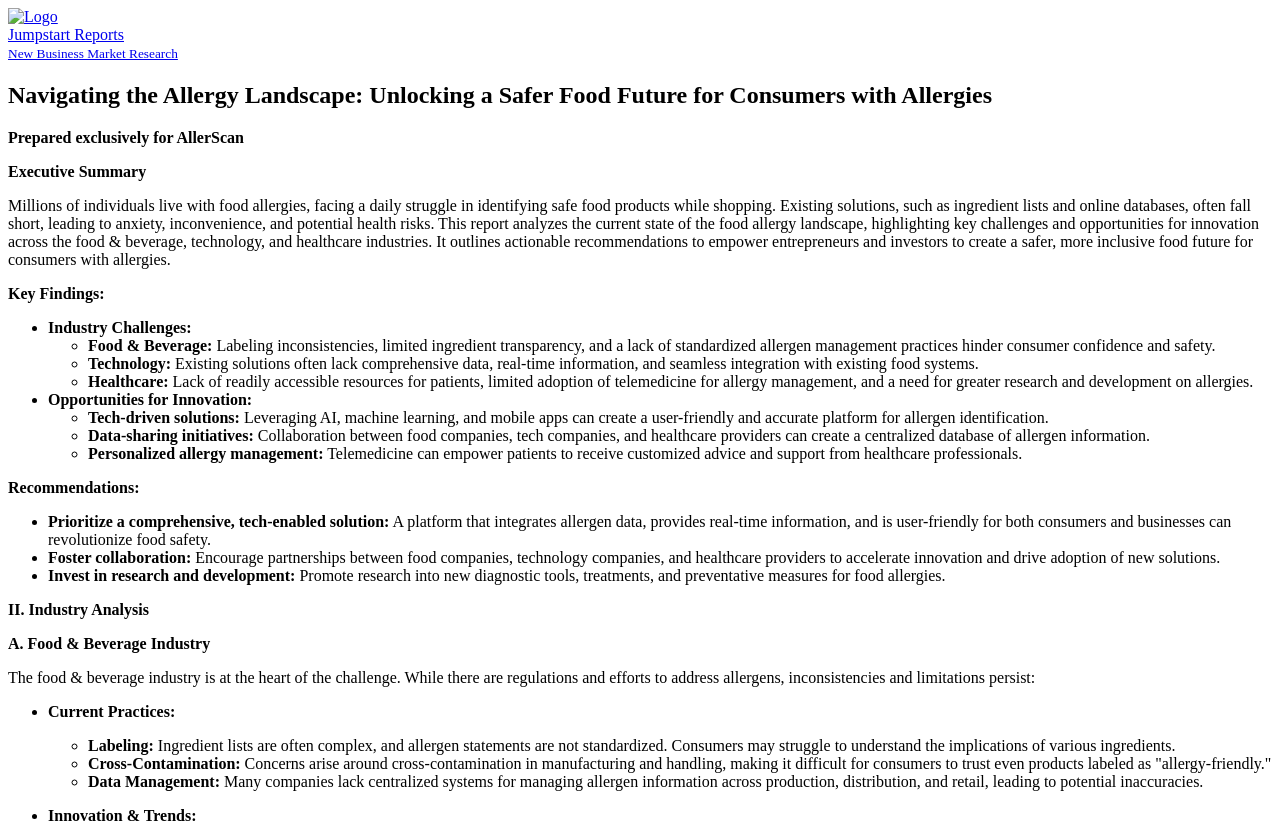
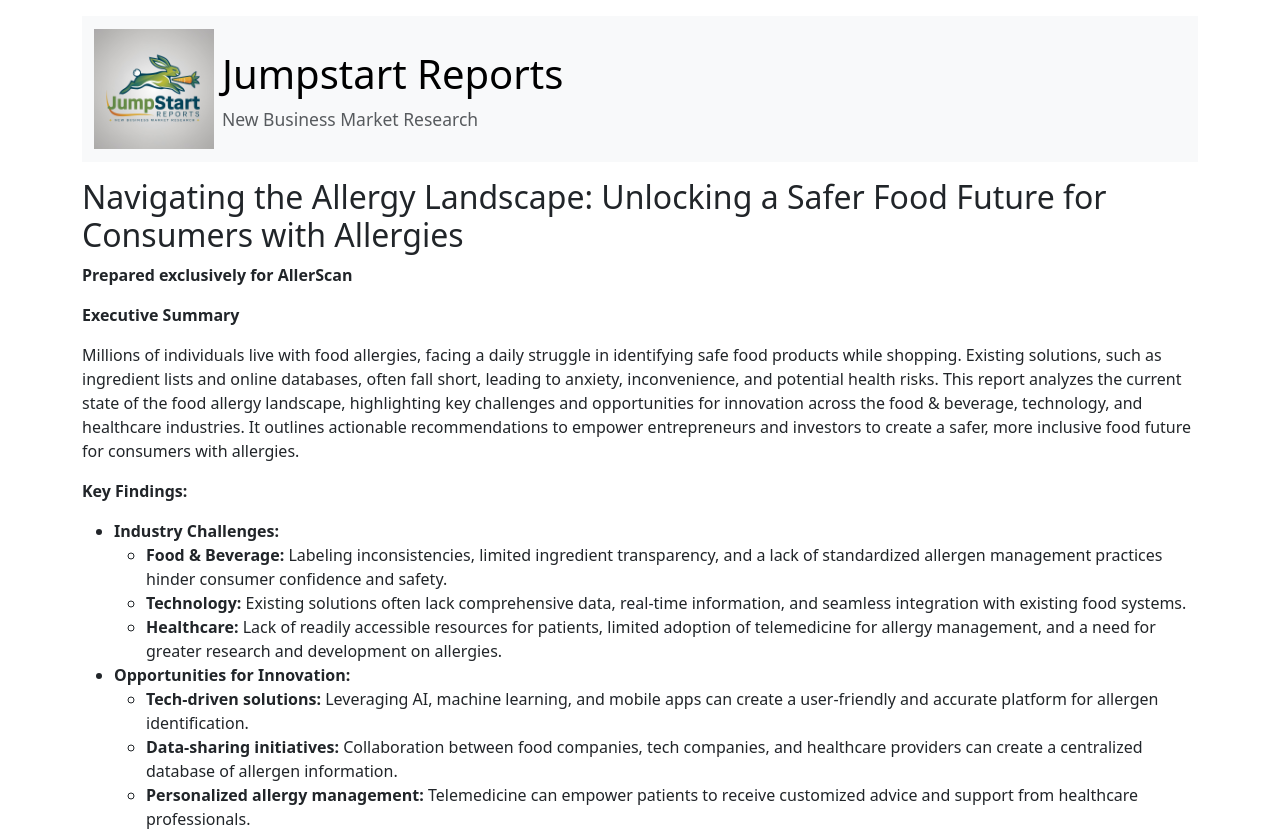
Before and after one commit to LazyBuilder/Jumpstart-Reports, a plain HTML site: page business-reports/AllerScan.html in a window 1280 px wide. Shown: the top 834 px of the page. Drawn offline with Linux system fonts and the light colour scheme.

Commit message:
Update AllerScan.html
Updaing the skeleton of the business reports

```diff
--- a/business-reports/AllerScan.html
+++ b/business-reports/AllerScan.html
@@ -2,16 +2,17 @@
 <!DOCTYPE html>
 <html lang="en">
 <head>
-  <meta charset="UTF-8">
-  <meta name="viewport" content="width=device-width, initial-scale=1.0">
-  <title>New Business Market Research</title>
+    <meta charset="utf-8">
+    <meta name="viewport" content="width=device-width, initial-scale=1">
+    <title>New Business Market Research</title>
+    <link rel="stylesheet" href="../../bootstrap-5.3.3-dist/css/bootstrap.min.css">
 </head>
 <body>
   <div class="container mt-3 mb-3">
         <nav class="navbar navbar-expand-lg navbar-light bg-light">
             <div class="container-fluid">
                 <a class="navbar-brand d-flex align-items-center" href="#">
-                    <img src="images/logo_jumpstart.jpeg" alt="Logo" height="120" class="me-2">
+                    <img src="../../images/logo_jumpstart.jpeg" alt="Logo" height="120" class="me-2">
                     <div>
                         <span class="fs-1">Jumpstart Reports</span>
                         <br>
```
